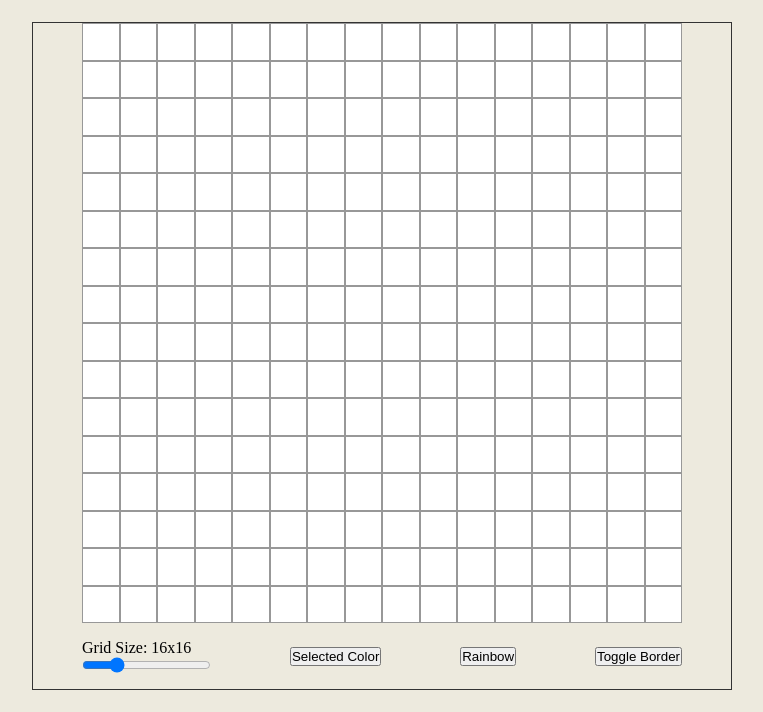
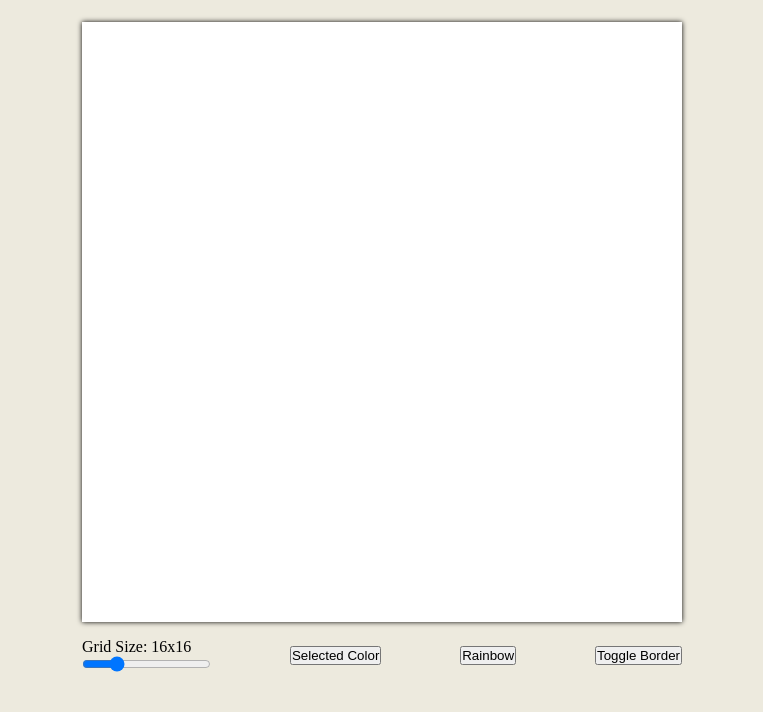
Before and after one commit to Ewest80/Etch-a-Sketch, a plain HTML site: page index.html in a window 1280 px wide. Both pictures are taken after a click on the button "Toggle Border". Shown: the part 86-798 px from the top of the page, without its empty margins (258-1021 px from the left). Drawn offline with Linux system fonts and the light colour scheme.

Commit message:
Create border toggle, add box shadow

```diff
--- a/css/style.css
+++ b/css/style.css
@@ -31,7 +31,7 @@ body {
   align-items: center;
   max-width: 700px;
   margin: 0 auto;
-  border: 1px solid var(--primary-dark);
+  /* border: 1px solid var(--primary-dark); */
 }
 
 .main .grid-container {
@@ -41,10 +41,14 @@ body {
   display: grid;
   grid-template-columns: repeat(16, 1fr);
   grid-template-rows: repeat(16, 1fr);
+  box-shadow: 0 0 5px 0 black;
 }
 
 .grid-item {
   background-color: #fff;
+}
+
+.grid-item-border {
   border: 1px solid rgba(51, 51, 51, 0.5);
 }
 
--- a/js/script.js
+++ b/js/script.js
@@ -1,6 +1,7 @@
 const gridContainer = document.getElementById('grid');
 const gridSizeText = document.getElementById('gridSizeText');
 const gridSizeInput = document.getElementById('gridSize');
+const borderBtn = document.getElementById('borderBtn');
 
 let rowNum = 16;
 let colNum = 16;
@@ -15,10 +16,14 @@ function CreateGrid(row, column) {
   for (let i = 0; i < column; i++) {
     for (let j = 0; j < row; j++) {
       const gridCell = document.createElement('div');
-      gridCell.classList.add('grid-item');
+      gridCell.classList.add('grid-item', 'grid-item-border');
       gridContainer.appendChild(gridCell)
     }
   }
+}
+
+function updateLabelText() {
+  gridSizeText.innerText = `Grid Size: ${gridSizeInput.value} x ${gridSizeInput.value}`;
 }
 
 // Update label while adjusting the slider
@@ -33,6 +38,9 @@ gridSizeInput.addEventListener('mouseup', () => {
   CreateGrid(colNum, rowNum);
 });
 
-function updateLabelText() {
-  gridSizeText.innerText = `Grid Size: ${gridSizeInput.value} x ${gridSizeInput.value}`;
-}
+borderBtn.addEventListener('click', () => {
+  const gridItems = document.querySelectorAll('.grid-item');
+  gridItems.forEach(item => {
+    item.classList.toggle('grid-item-border');
+  });
+});
```
